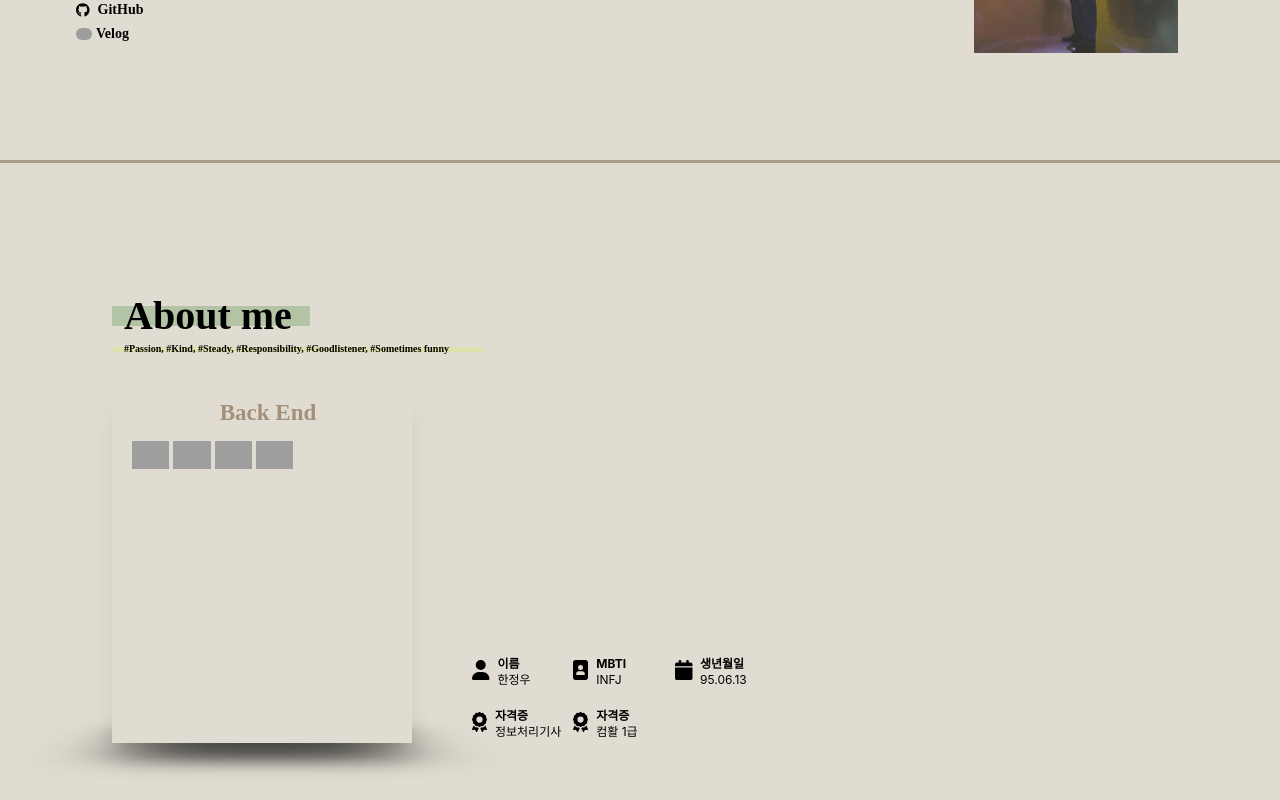
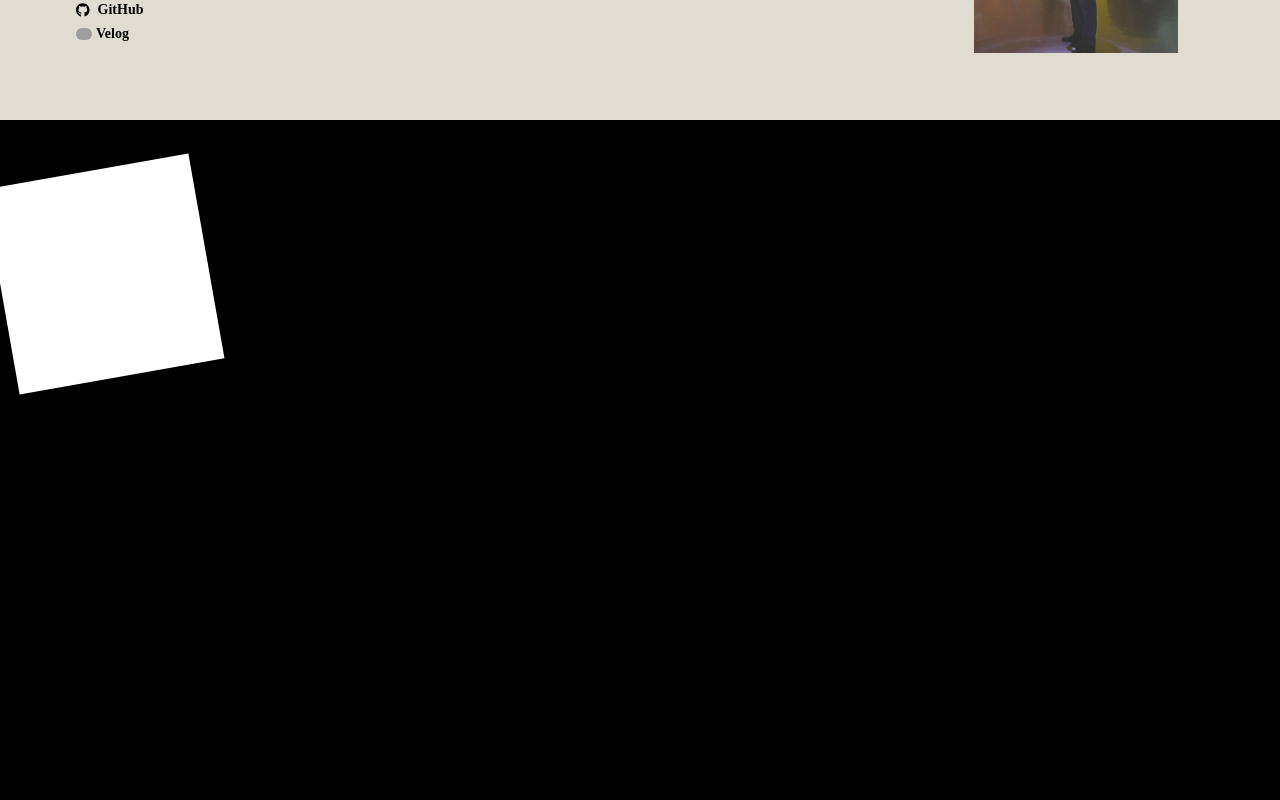
Before and after one commit to blackeichi/portfolio, a Next.js app: page / in a window 1280 px wide. Shown: the part 680-1480 px from the top of the page. Built offline with nearby package versions, Linux system fonts and the light colour scheme; grey boxes are pictures that could not be loaded; a web font is replaced by a local one.

Commit message:
2022.12.17

```diff
--- a/components/Page/FrontCover.tsx
+++ b/components/Page/FrontCover.tsx
@@ -1,7 +1,7 @@
 import { useState } from "react";
 import { color } from "../../styles/color";
 import { Subtitle } from "../Components/Subtitle";
-import { motion } from "framer-motion";
+import { motion, useScroll } from "framer-motion";
 import { FontAwesomeIcon } from "@fortawesome/react-fontawesome";
 import { faGithub } from "@fortawesome/free-brands-svg-icons";
 import { faEnvelope } from "@fortawesome/free-solid-svg-icons";
--- a/pages/index.tsx
+++ b/pages/index.tsx
@@ -1,7 +1,7 @@
 import { AboutMe } from "../components/Page/AboutMe";
 import { Header } from "../components/Page/Header";
 import { color } from "../styles/color";
-import { useScroll } from "framer-motion";
+import { motion, useScroll, Variants } from "framer-motion";
 import { useEffect, useState } from "react";
 import { FixedMenu } from "../components/Components/FixedMenu";
 import { Project } from "../components/Page/Project";
@@ -9,6 +9,20 @@ import { FrontCover } from "../components/Page/FrontCover";
 import { Story } from "../components/Page/Story";
 import { Regards } from "../components/Page/Regards";
 
+const cardVariants: Variants = {
+  offscreen: {
+    y: 300,
+  },
+  onscreen: {
+    y: 50,
+    rotate: -10,
+    transition: {
+      type: "spring",
+      bounce: 0.4,
+      duration: 0.8,
+    },
+  },
+};
 export default function Home() {
   const { scrollY } = useScroll();
   const [scrolled, setScroll] = useState(false);
@@ -31,6 +45,19 @@ export default function Home() {
     <div className="flex min-h-screen flex-col items-center overflow-clip">
       <Header scrolled={scrolled} />
       <FrontCover />
+      <motion.div
+        className="card-container h-screen w-full bg-black"
+        initial="offscreen"
+        whileInView="onscreen"
+        viewport={{ once: false, amount: 0.5 }}
+        //amount = 이 div가 얼마나 보였을 때 작동할지
+        //부모 div에서 이렇게 설정하고 자식에서 애니메이션 구현
+      >
+        <motion.div
+          className="card h-52 w-52 bg-white"
+          variants={cardVariants}
+        ></motion.div>
+      </motion.div>
       <div className="z-10 w-full" style={{ backgroundColor: color.bgColor }}>
         <AboutMe />
         <Project />
```
